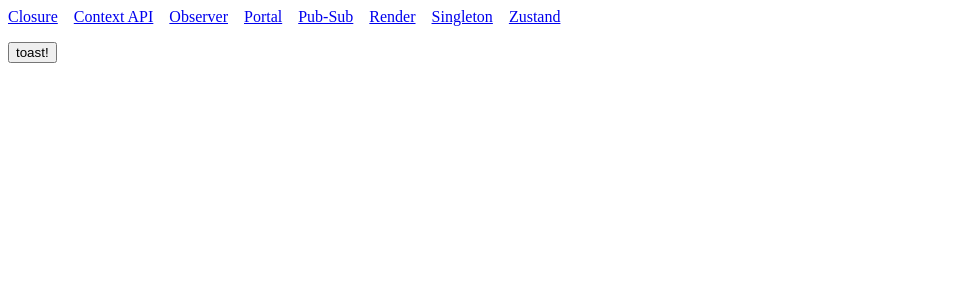
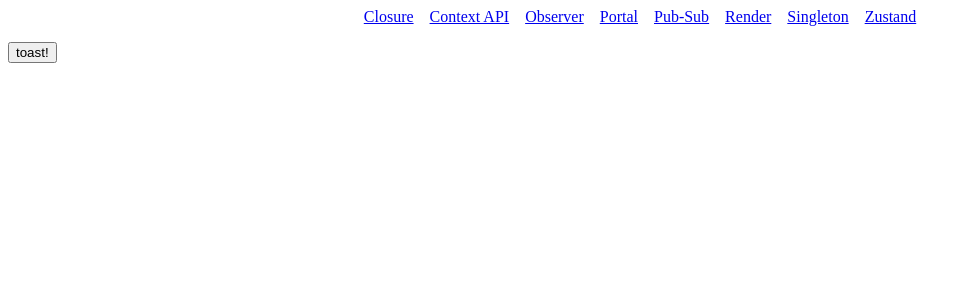
Before and after one commit to ShinYoung-Kim/deep-dive, a React (Vite) app in the folder toast/: page / in a window 1280 px wide. Shown: the top 300 px of the page, without its empty margins (0-971 px from the left). Built offline with nearby package versions, Linux system fonts and the light colour scheme.

Commit message:
design: navigation 정렬 변경

```diff
--- a/toast/src/App.tsx
+++ b/toast/src/App.tsx
@@ -20,7 +20,7 @@ function App() {
 			<section
 				style={{
 					display: "flex",
-					alignItems: "center",
+					justifyContent: "center",
 					gap: "1rem",
 					marginBottom: "1rem",
 				}}
```
